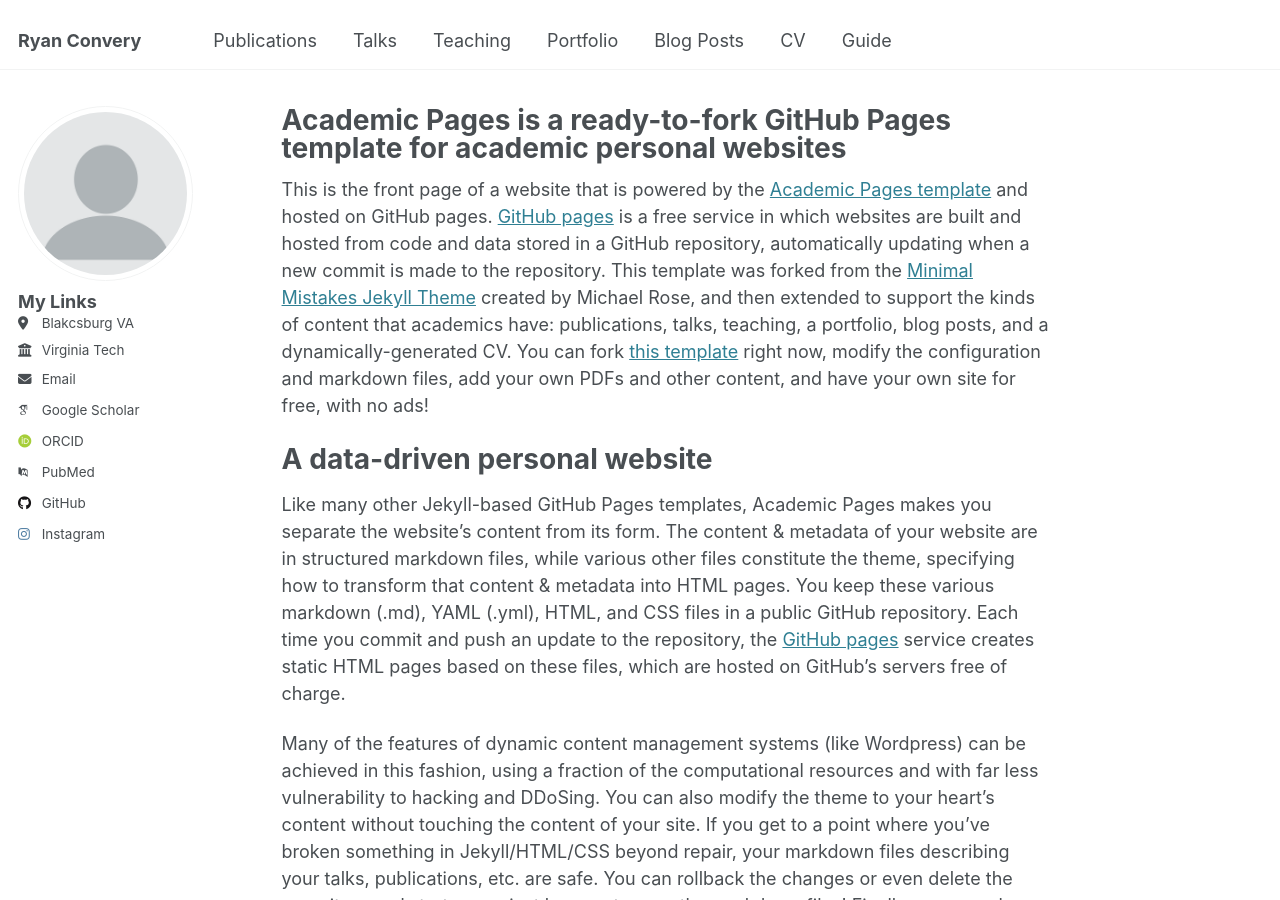
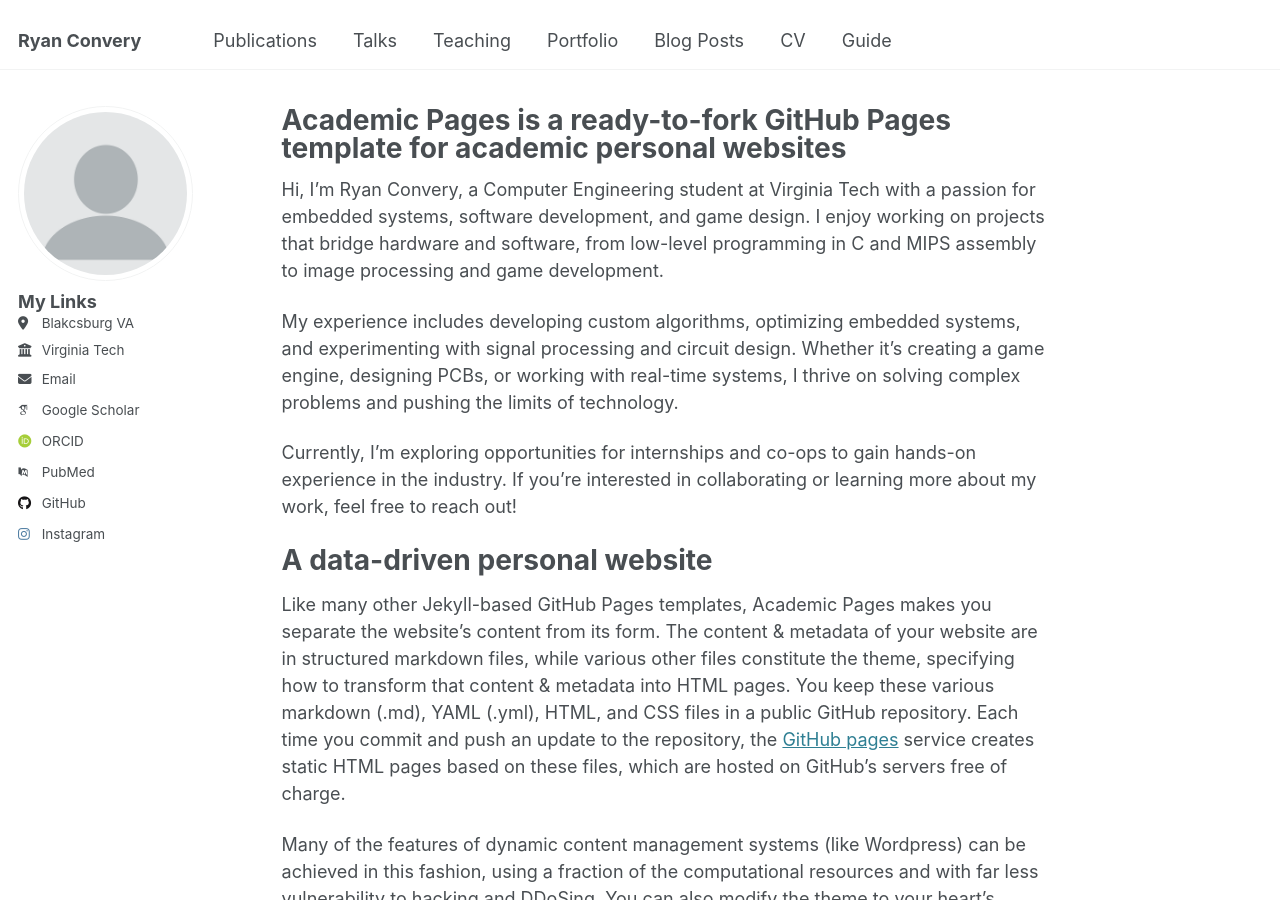
Before and after one commit to rconvery76/rconvery76.github.io, a Jekyll site: the page built from _pages/about.md, in a window 1280 px wide and 900 px high. Built offline with Jekyll 4.4.1, drawn with Linux system fonts in a browser that asks for light colours; some web fonts are replaced.

Commit message:
Update about.md

```diff
--- a/_pages/about.md
+++ b/_pages/about.md
@@ -7,7 +7,11 @@ redirect_from:
   - /about.html
 ---
 
-This is the front page of a website that is powered by the [Academic Pages template](https://github.com/academicpages/academicpages.github.io) and hosted on GitHub pages. [GitHub pages](https://pages.github.com) is a free service in which websites are built and hosted from code and data stored in a GitHub repository, automatically updating when a new commit is made to the repository. This template was forked from the [Minimal Mistakes Jekyll Theme](https://mmistakes.github.io/minimal-mistakes/) created by Michael Rose, and then extended to support the kinds of content that academics have: publications, talks, teaching, a portfolio, blog posts, and a dynamically-generated CV. You can fork [this template](https://github.com/academicpages/academicpages.github.io) right now, modify the configuration and markdown files, add your own PDFs and other content, and have your own site for free, with no ads!
+Hi, I’m Ryan Convery, a Computer Engineering student at Virginia Tech with a passion for embedded systems, software development, and game design. I enjoy working on projects that bridge hardware and software, from low-level programming in C and MIPS assembly to image processing and game development.
+
+My experience includes developing custom algorithms, optimizing embedded systems, and experimenting with signal processing and circuit design. Whether it’s creating a game engine, designing PCBs, or working with real-time systems, I thrive on solving complex problems and pushing the limits of technology.
+
+Currently, I’m exploring opportunities for internships and co-ops to gain hands-on experience in the industry. If you’re interested in collaborating or learning more about my work, feel free to reach out!
 
 A data-driven personal website
 ======
```
